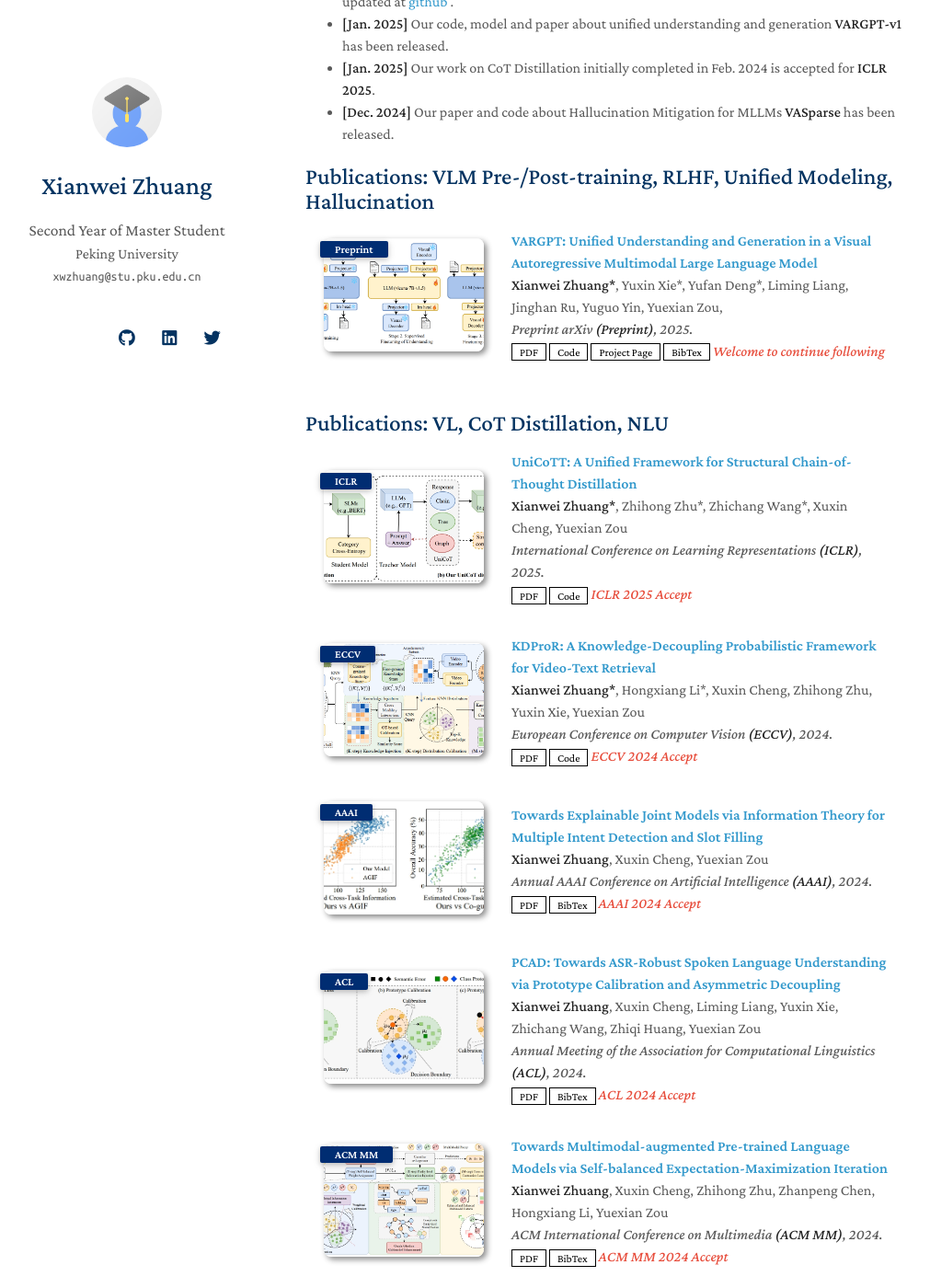
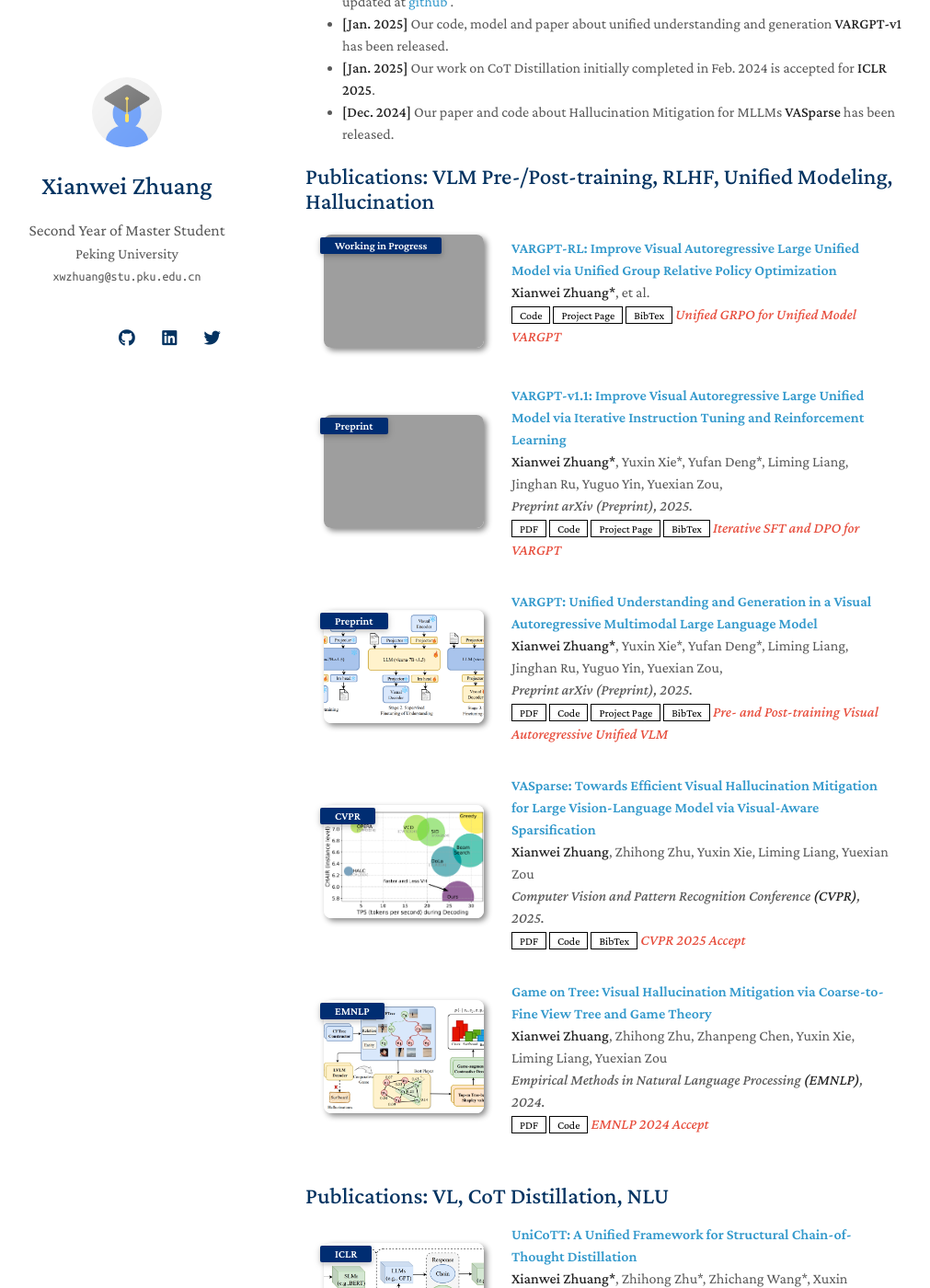
Before and after one commit to mengchuang123/mengchuang123.github.io, a Jekyll site: the page built from index.md, in a window 1280 px wide and 1400 px high, scrolled down 797 px. Shown: the whole window at 92% size, without its empty margins (138-1149 px from the left). Built offline with Jekyll 4.4.1, drawn with Linux system fonts in a browser that asks for light colours; nearby versions of some CDN libraries; a style sheet for code colours, icons or effects is not loaded; our own code applies the rules of GitHub Pages for plain Markdown files; grey boxes are pictures that could not be loaded.

Commit message:
Update preprint.yml

```diff
--- a/_data/preprint.yml
+++ b/_data/preprint.yml
@@ -1,13 +1,54 @@
 main:
+
+  - title: "VARGPT-RL: Improve Visual Autoregressive Large Unified Model via Unified Group Relative Policy Optimization"
+    authors:  <strong>Xianwei Zhuang*</strong>, et al.
+    conference_short: Working in Progress
+    code: https://github.com/VARGPT-family
+    page: https://vargpt1-1.github.io/
+    model: https://huggingface.co/VARGPT-family/VARGPT-v1.1
+    bibtex: https://vargpt1-1.github.io/
+    image: ./assets/img/pub-vargpt-rl.png
+    notes: Unified GRPO for Unified Model VARGPT
+
+  - title: "VARGPT-v1.1: Improve Visual Autoregressive Large Unified Model via Iterative Instruction Tuning and Reinforcement Learning"
+    authors:  <strong>Xianwei Zhuang*</strong>, Yuxin Xie*, Yufan Deng*, Liming Liang, Jinghan Ru, Yuguo Yin, Yuexian Zou,
+    conference_short: Preprint
+    conference: Preprint arXiv (Preprint), 2025.
+    pdf: https://arxiv.org/pdf/2504.02949
+    code: https://github.com/VARGPT-family
+    page: https://vargpt1-1.github.io/
+    model: https://huggingface.co/VARGPT-family/VARGPT-v1.1
+    bibtex: https://vargpt1-1.github.io/
+    image: ./assets/img/pub-vargpt-v1-1.png
+    notes: Iterative SFT and DPO for VARGPT
 
   - title: "VARGPT: Unified Understanding and Generation in a Visual Autoregressive Multimodal Large Language Model"
     authors:  <strong>Xianwei Zhuang*</strong>, Yuxin Xie*, Yufan Deng*, Liming Liang, Jinghan Ru, Yuguo Yin, Yuexian Zou,
     conference_short: Preprint
-    conference: Preprint arXiv <strong>(Preprint)</strong>, 2025.
+    conference: Preprint arXiv (Preprint), 2025.
     pdf: https://arxiv.org/abs/2501.12327
     code: https://github.com/VARGPT-family/VARGPT
     page: https://vargpt-1.github.io/
     model: https://huggingface.co/VARGPT-family/VARGPT_LLaVA-v1
     bibtex: https://vargpt-1.github.io/
     image: ./assets/img/pub-1.png
-    notes: Welcome to continue following
+    notes: Pre- and Post-training Visual Autoregressive Unified VLM
+
+  - title: "VASparse: Towards Efficient Visual Hallucination Mitigation for Large Vision-Language Model via Visual-Aware Sparsification"
+    authors: <strong>Xianwei Zhuang</strong>, Zhihong Zhu, Yuxin Xie, Liming Liang, Yuexian Zou
+    conference_short: CVPR
+    conference: Computer Vision and Pattern Recognition Conference <strong>(CVPR)</strong>, 2025.
+    pdf: https://arxiv.org/abs/2501.06553
+    code: https://github.com/mengchuang123/VASparse-github
+    notes: CVPR 2025 Accept
+    bibtex: https://github.com/mengchuang123/VASparse-github
+    image: ./assets/img/pub-2.png
+
+  - title: "Game on Tree: Visual Hallucination Mitigation via Coarse-to-Fine View Tree and Game Theory"
+    authors: <strong>Xianwei Zhuang</strong>, Zhihong Zhu, Zhanpeng Chen, Yuxin Xie, Liming Liang, Yuexian Zou
+    conference_short: EMNLP
+    conference:  Empirical Methods in Natural Language Processing <strong>(EMNLP)</strong>, 2024.
+    pdf: https://aclanthology.org/2024.emnlp-main.998/
+    code:  https://github.com/mengchuang123/GTHM
+    notes: EMNLP 2024 Accept
+    image: ./assets/img/pub-9.png
```
